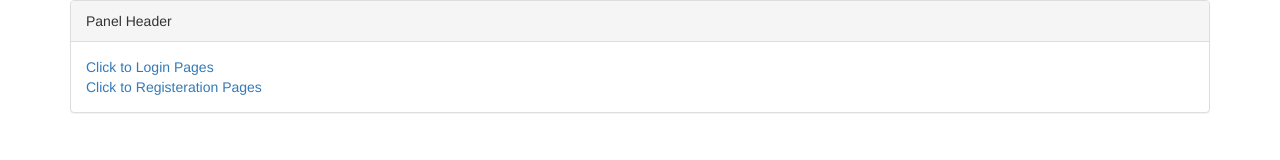
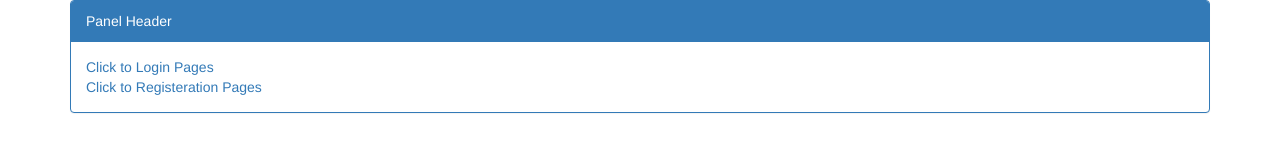
Before and after one commit to rakeshec005/MITMANAGEMENT, a website: page views/index.html in a window 1280 px wide. Drawn offline with Linux system fonts and the light colour scheme; files that its build step writes are made by us from their sources; files whose address does not match are found by name.

Commit message:
added new Primary Panel

```diff
--- a/views/index.html
+++ b/views/index.html
@@ -15,7 +15,7 @@
     <div class="container">
 
 
-        <div class="panel panel-default">
+        <div class="panel panel-primary">
             <div class="panel-heading">Panel Header</div>
             <div class="panel-body">
 
```
